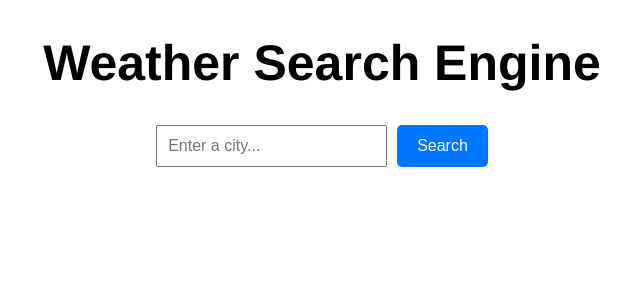
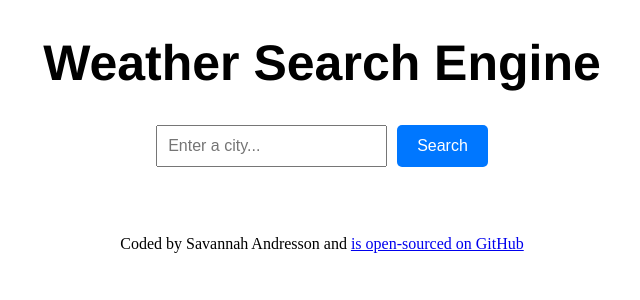
Before and after one commit to savi-creates/weather-app-react, a React (Create React App) app: page / in a window 1280 px wide. Shown: the top 300 px of the page, without its empty margins (318-958 px from the left). Built offline with nearby package versions, Linux system fonts and the light colour scheme.

Commit message:
Made some changes to make the structure better

```diff
--- a/src/App.js
+++ b/src/App.js
@@ -1,9 +1,23 @@
 import "./styles.css";
+import Search from "./Search";
 
 export default function App() {
   return (
     <div className="App">
       <h1>Weather Search Engine</h1>
+      <Search />
+
+      <footer style={{ marginTop: "2rem", textAlign: "center" }}>
+        {" "}
+        Coded by Savannah Andresson and {""}
+        <a
+          href="https://github.com/savi-creates/weather-app-react"
+          target="_blank"
+          rel="noopener noreferrer"
+        >
+          is open-sourced on GitHub
+        </a>
+      </footer>
     </div>
   );
 }
--- a/src/index.js
+++ b/src/index.js
@@ -2,7 +2,6 @@ import { StrictMode } from "react";
 import { createRoot } from "react-dom/client";
 
 import App from "./App";
-import Search from "./Search";
 
 const rootElement = document.getElementById("root");
 const root = createRoot(rootElement);
@@ -10,6 +9,5 @@ const root = createRoot(rootElement);
 root.render(
   <StrictMode>
     <App />
-    <Search />
   </StrictMode>
 );
```
